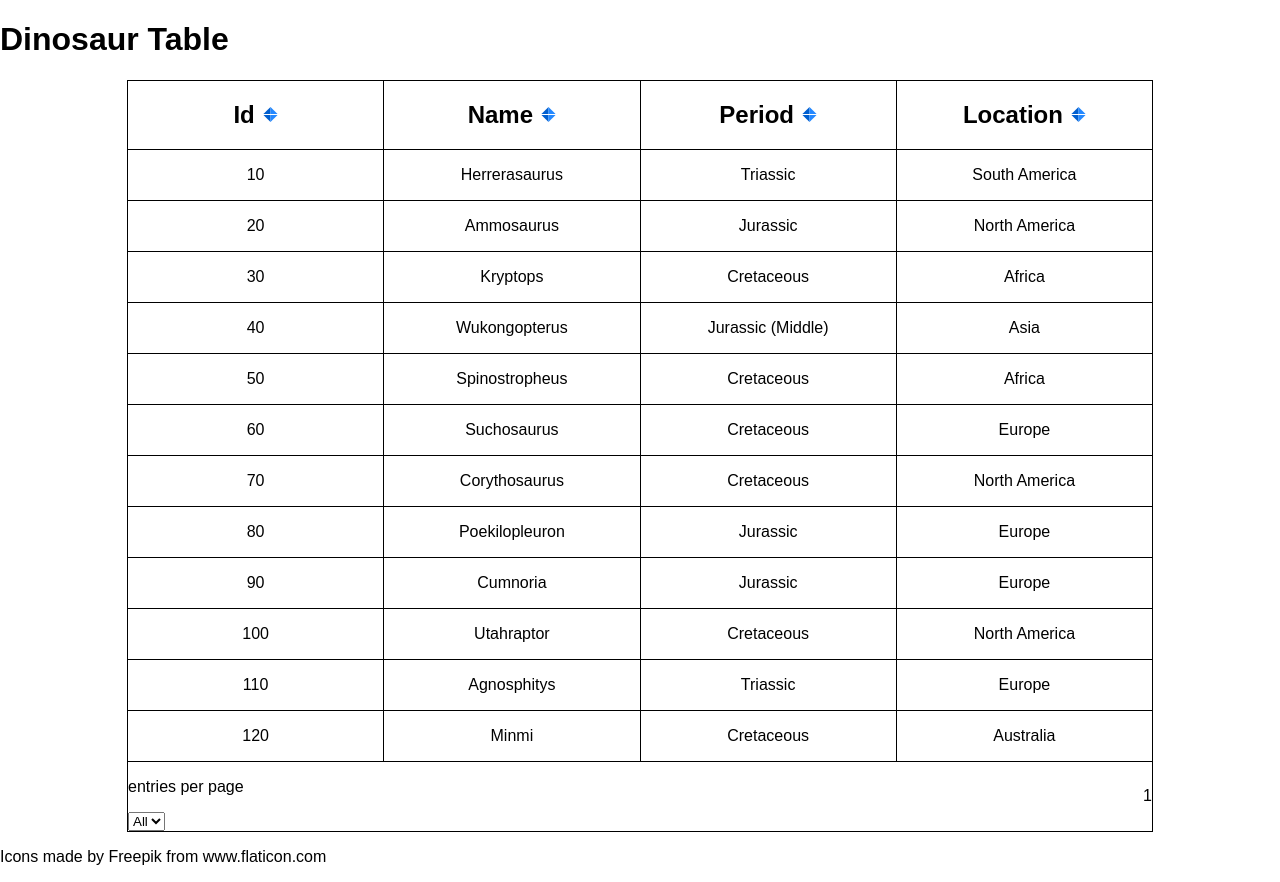
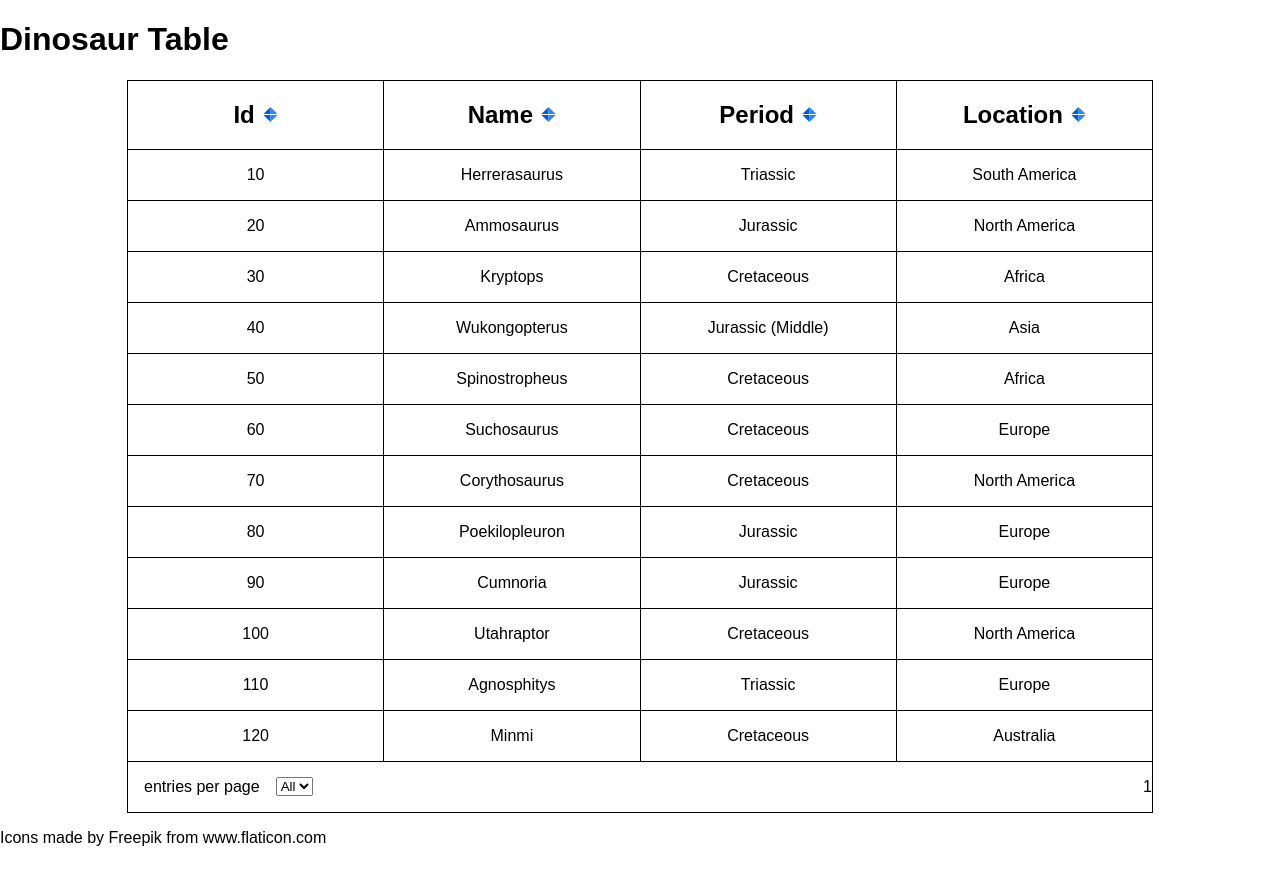
Before and after one commit to brenderbee/table-practice, a React (Create React App) app: page / in a window 1280 px wide. Built offline with nearby package versions, Linux system fonts and the light colour scheme.

Commit message:
Add stylesheet and basic styling for EntriesPerPage component.

```diff
--- /dev/null
+++ b/src/assets/css/EntriesPerPage.css
@@ -0,0 +1,9 @@
+.entries-per-page {
+  align-items: center;
+  display: flex;
+  justify-content: flex-start;
+}
+
+.entries-per-page p {
+  margin: 0 1rem;
+}
--- a/src/components/EntriesPerPage.js
+++ b/src/components/EntriesPerPage.js
@@ -1,8 +1,9 @@
 import React from 'react';
+import './../assets/css/EntriesPerPage.css';
 
 function EntriesPerPage() {
   return (
-    <div>
+    <div className="entries-per-page">
       <p>entries per page</p>
       <select>
         <option value="All">All</option>
```
